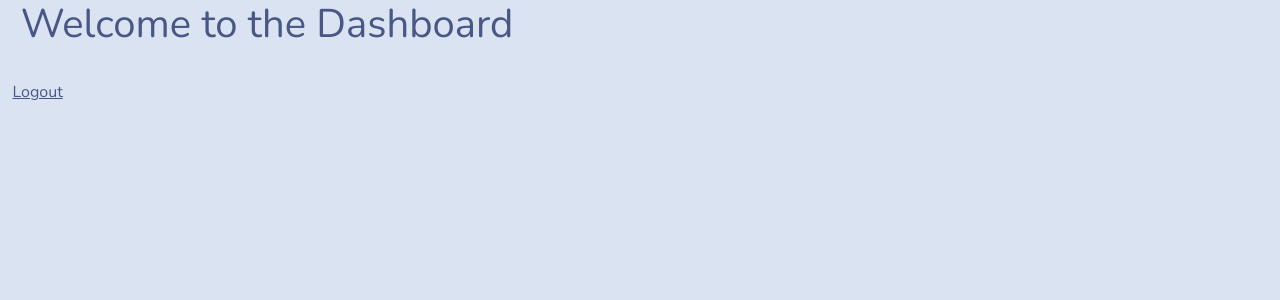
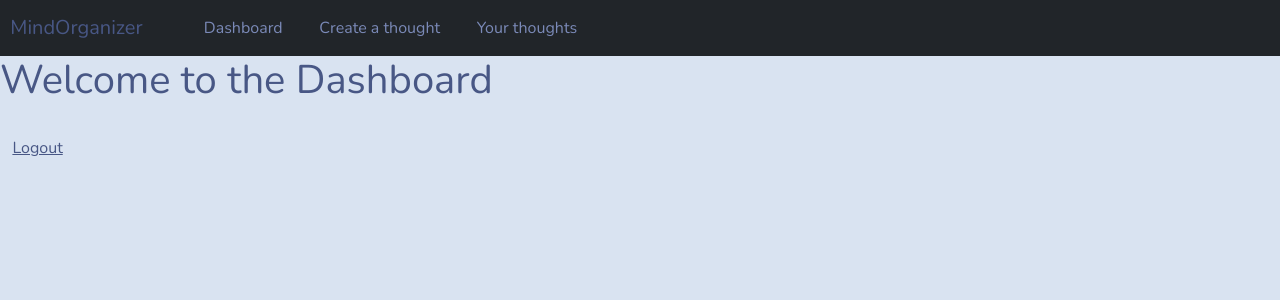
Before and after one commit to shaked-pro/MindOrganizer, a Django app: page /dashboard/ in a window 1280 px wide. Shown: the top 300 px of the page. Run offline with Django 5.2, Linux system fonts and the light colour scheme; a user stored in the database is signed in.

Commit message:
modified the dashboard page to show different links

```diff
--- a/MindOrganizerProj/MindOrganizer/templates/MindOrganizer/Register.html
+++ b/MindOrganizerProj/MindOrganizer/templates/MindOrganizer/Register.html
@@ -13,9 +13,4 @@
                 &nbsp; <button class="btn btn-secondary" type="submit">Register</button>
             </form>
         </div>
-        <!-- {%for message in messages%}
-            {%if message.level == DEFAULT_MESSAGE_LEVELS.SUCCESS%}
-               <p class="alert alert-primary text-center">{{message}}</p>
-            {%endif%}
-        {%endfor%} -->
     </body>
--- a/MindOrganizerProj/MindOrganizer/templates/MindOrganizer/dashboard.html
+++ b/MindOrganizerProj/MindOrganizer/templates/MindOrganizer/dashboard.html
@@ -7,8 +7,61 @@
         <link rel="stylesheet" type="text/css" href="https://bootswatch.com/5/morph/bootstrap.min.css">
     </head>
     <body>
-    <h1>&nbsp; Welcome to the Dashboard</h1>
+        {%for message in messages%}
+            {%if message.level == DEFAULT_MESSAGE_LEVELS.SUCCESS%}
+                <p id = 'tempMessage' class="alert alert-primary text-center">{{message}}</p>
+            {%endif%}
+        {%endfor%}
+         <nav class="navbar navbar-expand-lg navbar-light bg-dark justify-content-center">
+
+            <a class="navbar-brand main-heading">
+
+              &nbsp; MindOrganizer
+
+            </a>
+
+
+            <button
+              class="navbar-toggler"
+              type="button"
+              data-toggle="collapse"
+              data-target="#navbarNavDropdown"
+              aria-controls="navbarNavDropdown"
+              aria-expanded="false"
+              aria-label="Toggle navigation"
+            >
+              <span class="navbar-toggler-icon"></span>
+
+            </button>
+
+
+              <div class="collapse navbar-collapse text-center" id="navbarNavDropdown">
+
+
+                <ul class="navbar-nav ml-auto">
+                  &nbsp;     &nbsp;     &nbsp;  &nbsp;  &nbsp;
+                  <li class="nav-item">
+                    <a class="nav-link"  href="{% url 'dashboard'%}">Dashboard</a>
+                  </li>
+                  &nbsp;     &nbsp;     &nbsp;
+                  <li class="nav-item">
+                    <a class="nav-link" >Create a thought</a>
+                  </li>
+                  &nbsp;     &nbsp;     &nbsp;
+                  <li class="nav-item">
+                    <a class="nav-link"  >Your thoughts</a>
+                  </li>
+                  &nbsp;     &nbsp;     &nbsp;
+                </ul>
+              </div>
+        </nav>
+        <h1>   Welcome to the Dashboard</h1>
         <br>
         &nbsp;&nbsp;&nbsp;<a href =  "{%url 'logout'%}">Logout</a>
     </body>
+    <script>
+        setTimeout(() => {
+            document.getElementById('tempMessage').style.display = 'none';
+        }, 3000);
+    </script>
 </html>
--- a/MindOrganizerProj/MindOrganizer/templates/MindOrganizer/home.html
+++ b/MindOrganizerProj/MindOrganizer/templates/MindOrganizer/home.html
@@ -14,9 +14,6 @@
 
 
             <link rel="stylesheet" type="text/css" href="https://bootswatch.com/5/morph/bootstrap.min.css">
-
-
-            <link rel="stylesheet" type="text/css" href="">
 
 
         </head>
```
Also changed, not shown: MindOrganizerProj/db.sqlite3. Lines whose indentation alone changed are shown as unchanged.
